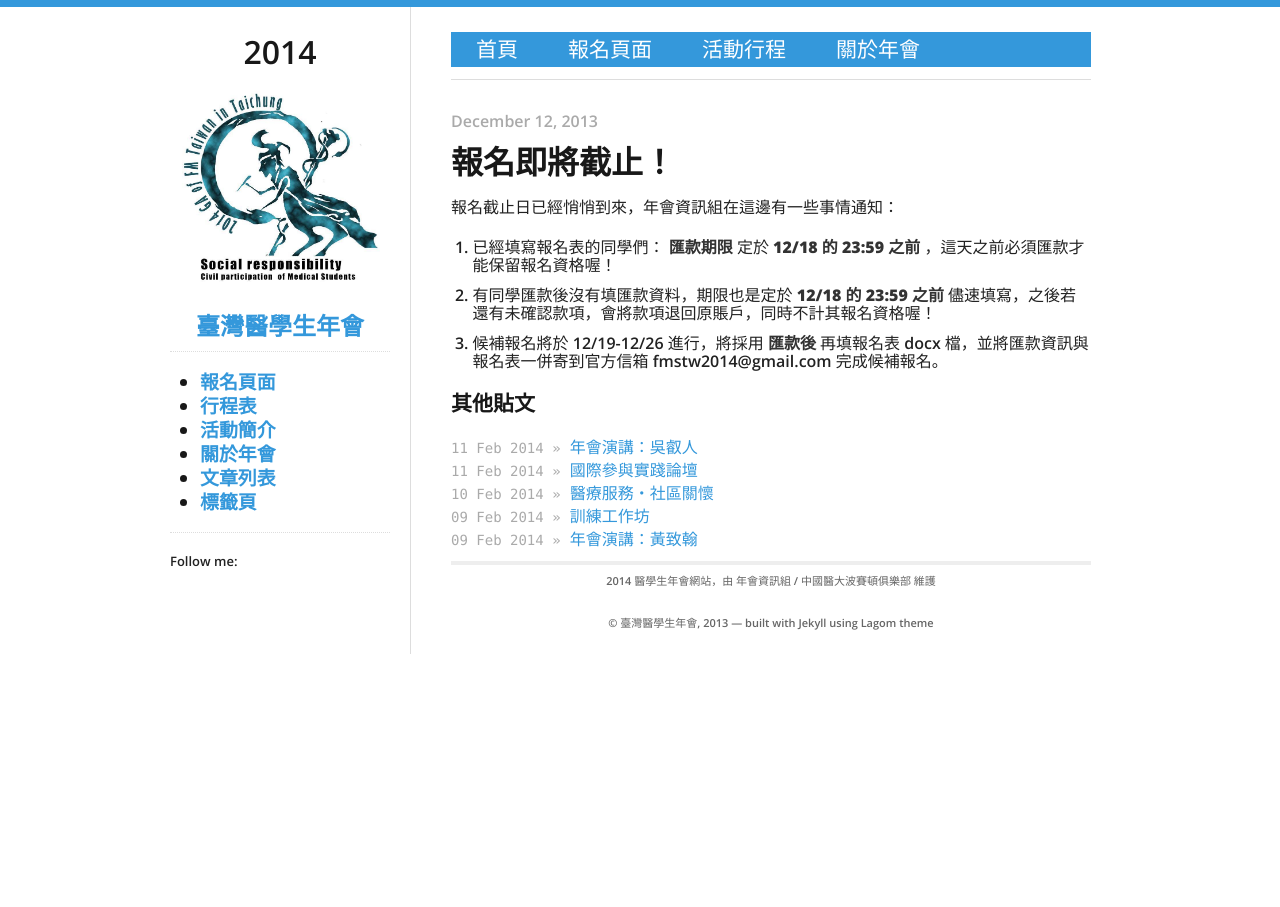
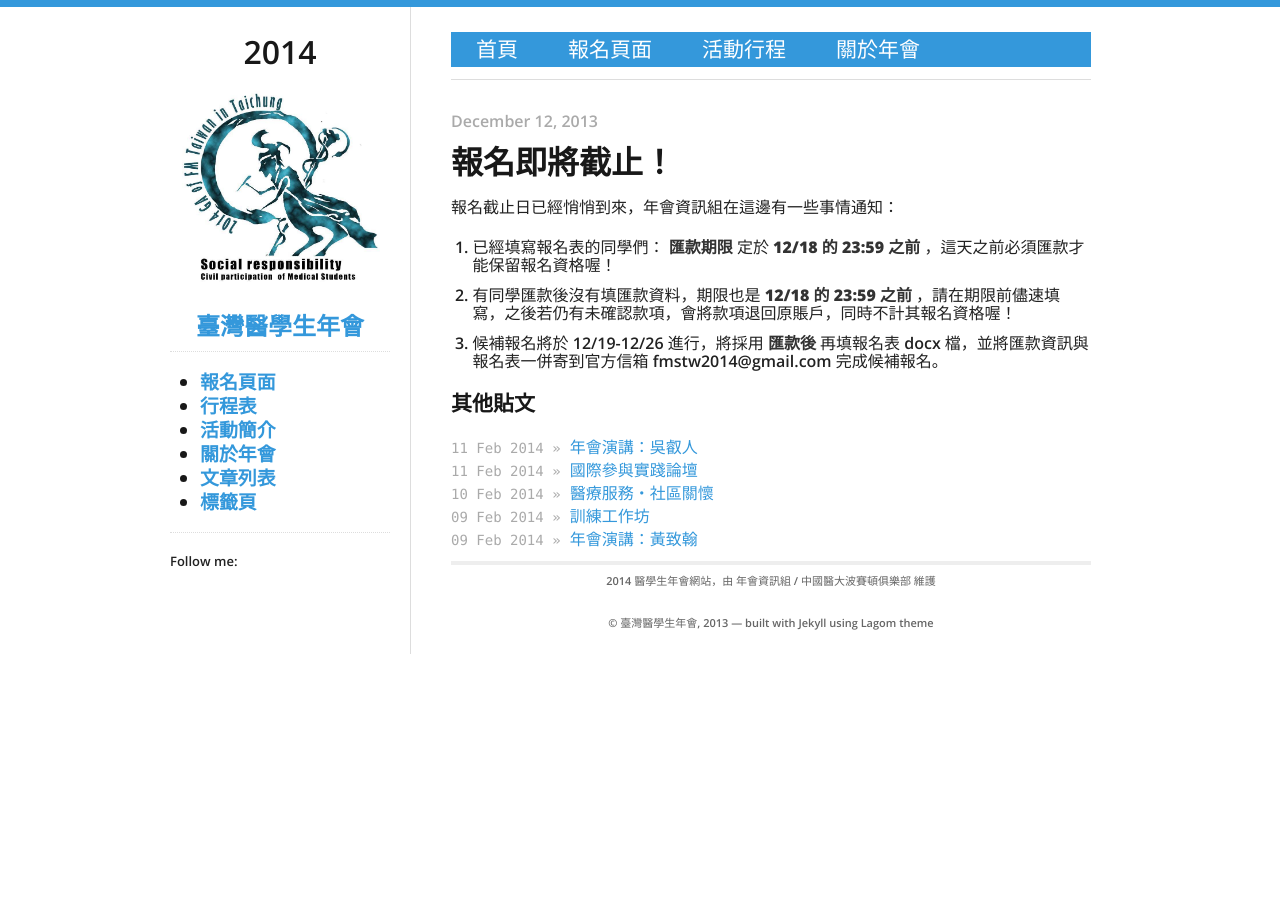
Before and after one commit to fmstw/fmstw.github.io, a Jekyll site: the page built from _posts/2013-12-12-stop-acception.md, in a window 1280 px wide. Built offline with Jekyll 4.4.1, drawn with Linux system fonts in a browser that asks for light colours; nearby versions of some CDN libraries.

Commit message:
報名截止

```diff
--- a/_posts/2013-12-12-stop-acception.md
+++ b/_posts/2013-12-12-stop-acception.md
@@ -7,5 +7,5 @@ tag: important
 報名截止日已經悄悄到來，年會資訊組在這邊有一些事情通知：
 
 1. 已經填寫報名表的同學們： __匯款期限__ 定於 __12/18 的 23:59 之前__ ，這天之前必須匯款才能保留報名資格喔！
-2. 有同學匯款後沒有填匯款資料，期限也是定於 __12/18 的 23:59 之前__ 儘速填寫，之後若還有未確認款項，會將款項退回原賬戶，同時不計其報名資格喔！
+2. 有同學匯款後沒有填匯款資料，期限也是 __12/18 的 23:59 之前__ ，請在期限前儘速填寫，之後若仍有未確認款項，會將款項退回原賬戶，同時不計其報名資格喔！
 3. 候補報名將於 12/19-12/26 進行，將採用 __匯款後__ 再填報名表 docx 檔，並將匯款資訊與報名表一併寄到官方信箱 fmstw2014@gmail.com 完成候補報名。
```
